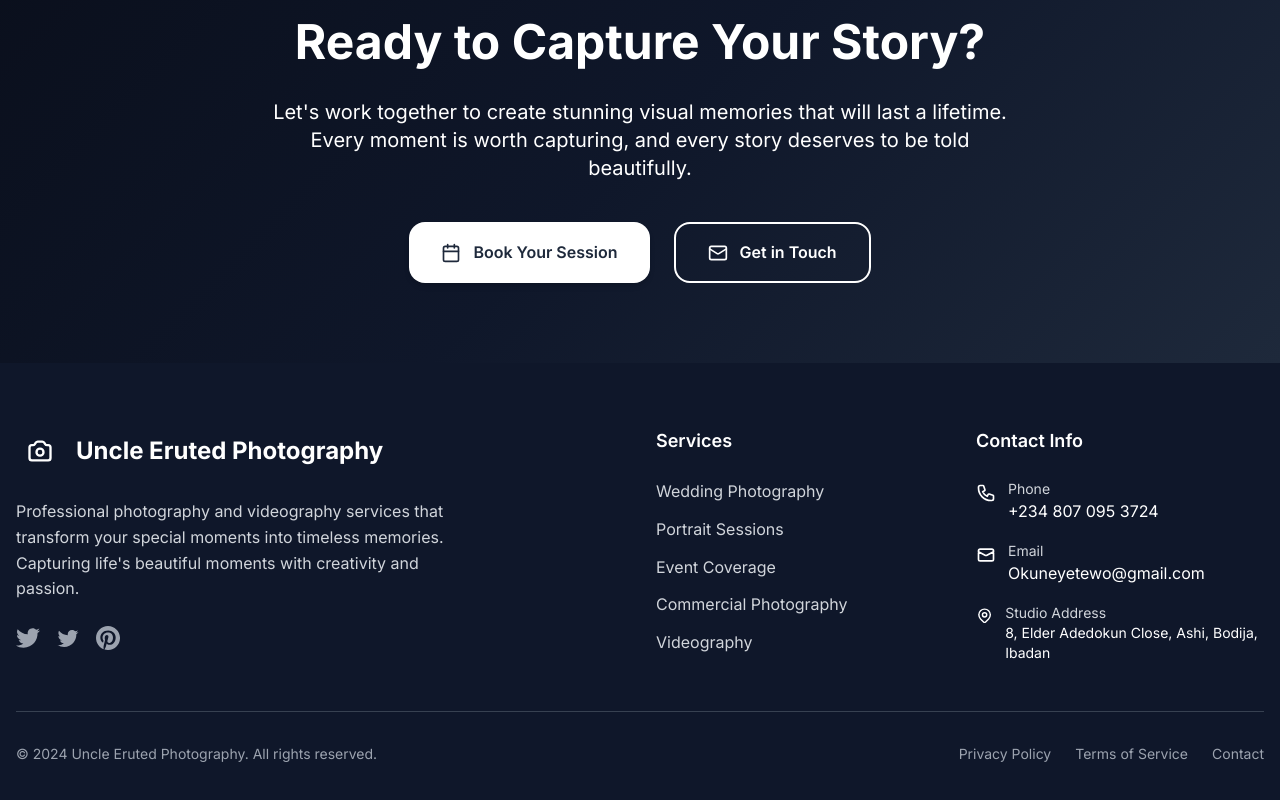
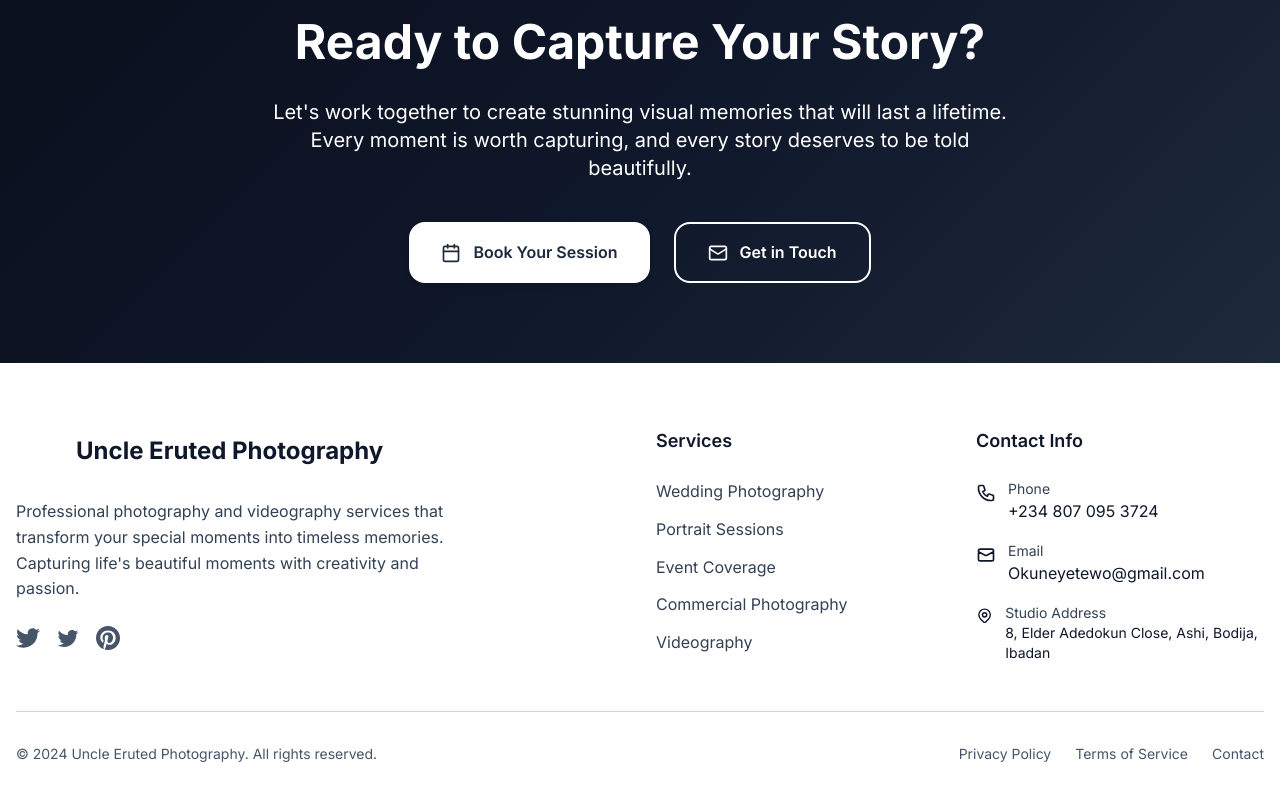
Before and after one commit to sprintcorp/eruted, a Nuxt app in the folder apps/frontend/: page / in a window 1280 px wide. Shown: the part 3197-3997 px from the top of the page. Built offline with nearby package versions, Linux system fonts and the light colour scheme.

Commit message:
Update footer: change background to white and text colors to dark blue (slate) for better consistency with overall design theme

```diff
--- a/apps/frontend/components/Footer.vue
+++ b/apps/frontend/components/Footer.vue
@@ -1,5 +1,5 @@
 <template>
-  <footer class="bg-slate-900 text-white hidden md:block">
+  <footer class="bg-white text-slate-900 hidden md:block">
     <div class="container mx-auto px-4 py-16">
       <div class="grid grid-cols-1 md:grid-cols-2 lg:grid-cols-4 gap-8">
 
@@ -14,22 +14,22 @@
             </div>
             <h3 class="text-2xl font-bold">Uncle Eruted Photography</h3>
           </div>
-          <p class="text-gray-300 mb-6 max-w-md">
+          <p class="text-slate-700 mb-6 max-w-md">
             Professional photography and videography services that transform your special moments into timeless memories.
             Capturing life's beautiful moments with creativity and passion.
           </p>
           <div class="flex space-x-4">
-            <a href="#" class="text-gray-400 hover:text-accent-400 transition-colors duration-300">
+            <a href="#" class="text-slate-600 hover:text-slate-900 transition-colors duration-300">
               <svg class="w-6 h-6" fill="currentColor" viewBox="0 0 24 24">
                 <path d="M24 4.557c-.883.392-1.832.656-2.828.775 1.017-.609 1.798-1.574 2.165-2.724-.951.564-2.005.974-3.127 1.195-.897-.957-2.178-1.555-3.594-1.555-3.179 0-5.515 2.966-4.797 6.045-4.091-.205-7.719-2.165-10.148-5.144-1.29 2.213-.669 5.108 1.523 6.574-.806-.026-1.566-.247-2.229-.616-.054 2.281 1.581 4.415 3.949 4.89-.693.188-1.452.232-2.224.084.626 1.956 2.444 3.379 4.6 3.419-2.07 1.623-4.678 2.348-7.29 2.04 2.179 1.397 4.768 2.212 7.548 2.212 9.142 0 14.307-7.721 13.995-14.646.962-.695 1.797-1.562 2.457-2.549z"/>
               </svg>
             </a>
-            <a href="#" class="text-gray-400 hover:text-accent-400 transition-colors duration-300">
+            <a href="#" class="text-slate-600 hover:text-slate-900 transition-colors duration-300">
               <svg class="w-6 h-6" fill="currentColor" viewBox="0 0 24 24">
                 <path d="M22.46 6c-.77.35-1.6.58-2.46.69.88-.53 1.56-1.37 1.88-2.38-.83.5-1.75.85-2.72 1.05C18.37 4.5 17.26 4 16 4c-2.35 0-4.27 1.92-4.27 4.29 0 .34.04.67.11.98C8.28 9.09 5.11 7.38 3 4.79c-.37.63-.58 1.37-.58 2.15 0 1.49.75 2.81 1.91 3.56-.71 0-1.37-.2-1.95-.5v.03c0 2.08 1.48 3.82 3.44 4.21a4.22 4.22 0 0 1-1.93.07 4.28 4.28 0 0 0 4 2.98 8.521 8.521 0 0 1-5.33 1.84c-.34 0-.68-.02-1.02-.06C3.44 20.29 5.7 21 8.12 21 16 21 20.33 14.46 20.33 8.79c0-.19 0-.37-.01-.56.84-.6 1.56-1.36 2.14-2.23z"/>
               </svg>
             </a>
-            <a href="#" class="text-gray-400 hover:text-accent-400 transition-colors duration-300">
+            <a href="#" class="text-slate-600 hover:text-slate-900 transition-colors duration-300">
               <svg class="w-6 h-6" fill="currentColor" viewBox="0 0 24 24">
                 <path d="M12.017 0C5.396 0 .029 5.367.029 11.987c0 5.079 3.158 9.417 7.618 11.174-.105-.949-.199-2.403.041-3.439.219-.937 1.406-5.957 1.406-5.957s-.359-.72-.359-1.781c0-1.663.967-2.911 2.168-2.911 1.024 0 1.518.769 1.518 1.688 0 1.029-.653 2.567-.992 3.992-.285 1.193.6 2.165 1.775 2.165 2.128 0 3.768-2.245 3.768-5.487 0-2.861-2.063-4.869-5.008-4.869-3.41 0-5.409 2.562-5.409 5.199 0 1.033.394 2.143.889 2.741.099.12.112.225.085.345-.09.375-.293 1.199-.334 1.363-.053.225-.172.271-.402.165-1.495-.69-2.433-2.878-2.433-4.646 0-3.776 2.748-7.252 7.92-7.252 4.158 0 7.392 2.967 7.392 6.923 0 4.135-2.607 7.462-6.233 7.462-1.214 0-2.357-.629-2.746-1.378l-.748 2.853c-.271 1.043-1.002 2.35-1.492 3.146C9.57 23.812 10.763 24.009 12.017 24.009c6.624 0 11.99-5.367 11.99-11.988C24.007 5.367 18.641.001 12.017.001z"/>
               </svg>
@@ -41,11 +41,11 @@
         <div>
           <h4 class="text-lg font-semibold mb-6 text-accent-400">Services</h4>
           <ul class="space-y-3">
-            <li><a href="/services" class="text-gray-300 hover:text-white transition-colors duration-300">Wedding Photography</a></li>
-            <li><a href="/services" class="text-gray-300 hover:text-white transition-colors duration-300">Portrait Sessions</a></li>
-            <li><a href="/services" class="text-gray-300 hover:text-white transition-colors duration-300">Event Coverage</a></li>
-            <li><a href="/services" class="text-gray-300 hover:text-white transition-colors duration-300">Commercial Photography</a></li>
-            <li><a href="/services" class="text-gray-300 hover:text-white transition-colors duration-300">Videography</a></li>
+            <li><a href="/services" class="text-slate-700 hover:text-slate-900 transition-colors duration-300">Wedding Photography</a></li>
+            <li><a href="/services" class="text-slate-700 hover:text-slate-900 transition-colors duration-300">Portrait Sessions</a></li>
+            <li><a href="/services" class="text-slate-700 hover:text-slate-900 transition-colors duration-300">Event Coverage</a></li>
+            <li><a href="/services" class="text-slate-700 hover:text-slate-900 transition-colors duration-300">Commercial Photography</a></li>
+            <li><a href="/services" class="text-slate-700 hover:text-slate-900 transition-colors duration-300">Videography</a></li>
           </ul>
         </div>
 
@@ -60,8 +60,8 @@
                 </svg>
               </div>
               <div>
-                <p class="text-gray-300 text-sm">Phone</p>
-                <a href="tel:+2348070953724" class="text-white hover:text-accent-400 transition-colors duration-300">+234 807 095 3724</a>
+                <p class="text-slate-700 text-sm">Phone</p>
+                <a href="tel:+2348070953724" class="text-slate-900 hover:text-slate-700 transition-colors duration-300">+234 807 095 3724</a>
               </div>
             </div>
 
@@ -72,8 +72,8 @@
                 </svg>
               </div>
               <div>
-                <p class="text-gray-300 text-sm">Email</p>
-                <a href="mailto:Okuneyetewo@gmail.com" class="text-white hover:text-accent-400 transition-colors duration-300">Okuneyetewo@gmail.com</a>
+                <p class="text-slate-700 text-sm">Email</p>
+                <a href="mailto:Okuneyetewo@gmail.com" class="text-slate-900 hover:text-slate-700 transition-colors duration-300">Okuneyetewo@gmail.com</a>
               </div>
             </div>
 
@@ -85,8 +85,8 @@
                 </svg>
               </div>
               <div>
-                <p class="text-gray-300 text-sm">Studio Address</p>
-                <p class="text-white text-sm">8, Elder Adedokun Close, Ashi, Bodija, Ibadan</p>
+                <p class="text-slate-700 text-sm">Studio Address</p>
+                <p class="text-slate-900 text-sm">8, Elder Adedokun Close, Ashi, Bodija, Ibadan</p>
               </div>
             </div>
           </div>
@@ -94,15 +94,15 @@
       </div>
 
       <!-- Bottom Section -->
-      <div class="border-t border-gray-700 mt-12 pt-8">
+              <div class="border-t border-slate-300 mt-12 pt-8">
         <div class="flex flex-col md:flex-row justify-between items-center">
-          <p class="text-gray-400 text-sm">
+          <p class="text-slate-600 text-sm">
             © 2024 Uncle Eruted Photography. All rights reserved.
           </p>
           <div class="flex space-x-6 mt-4 md:mt-0">
-            <a href="/privacy" class="text-gray-400 hover:text-white transition-colors duration-300 text-sm">Privacy Policy</a>
-            <a href="/terms" class="text-gray-400 hover:text-white transition-colors duration-300 text-sm">Terms of Service</a>
-            <a href="/contact" class="text-gray-400 hover:text-white transition-colors duration-300 text-sm">Contact</a>
+            <a href="/privacy" class="text-slate-600 hover:text-slate-900 transition-colors duration-300 text-sm">Privacy Policy</a>
+            <a href="/terms" class="text-slate-600 hover:text-slate-900 transition-colors duration-300 text-sm">Terms of Service</a>
+            <a href="/contact" class="text-slate-600 hover:text-slate-900 transition-colors duration-300 text-sm">Contact</a>
           </div>
         </div>
       </div>
```
